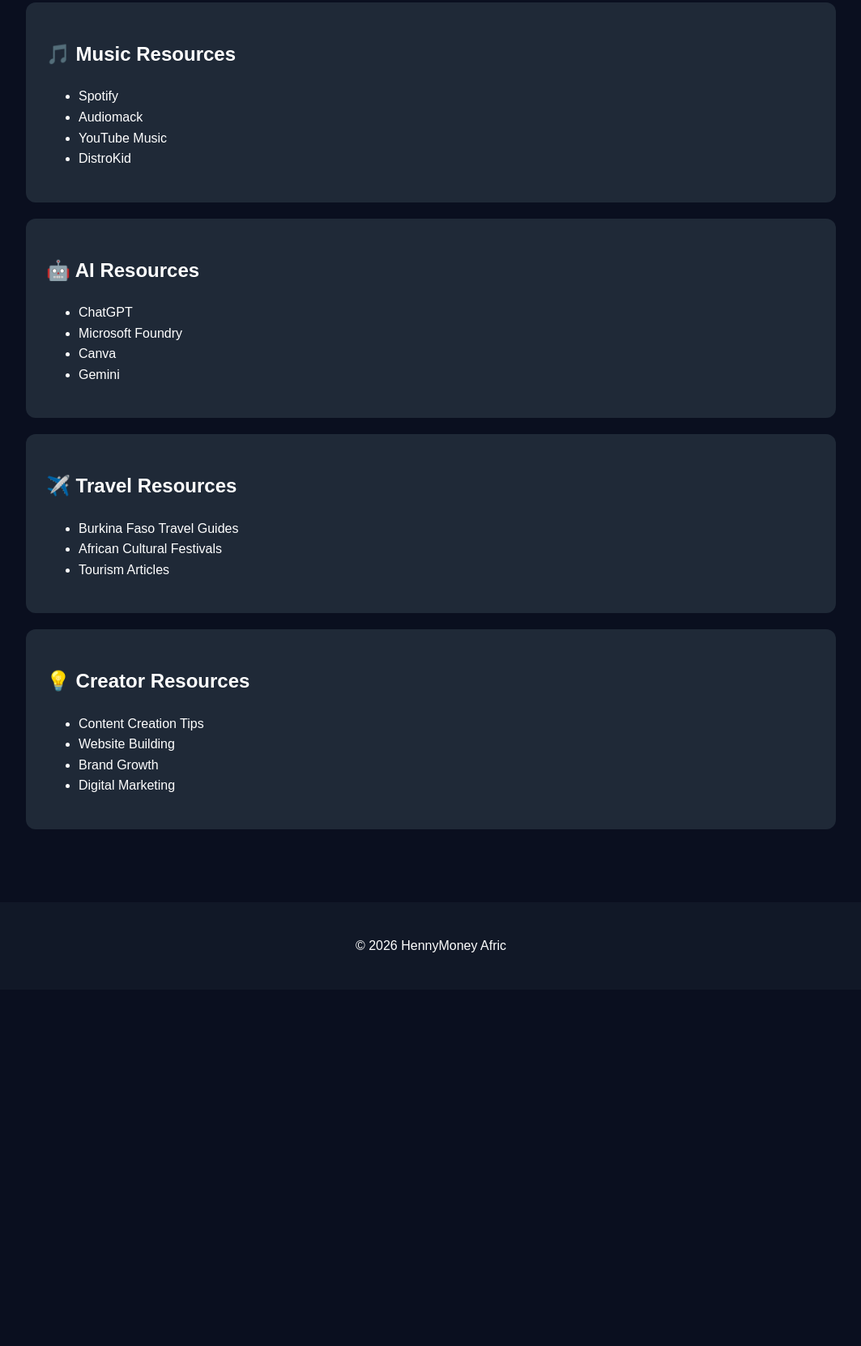
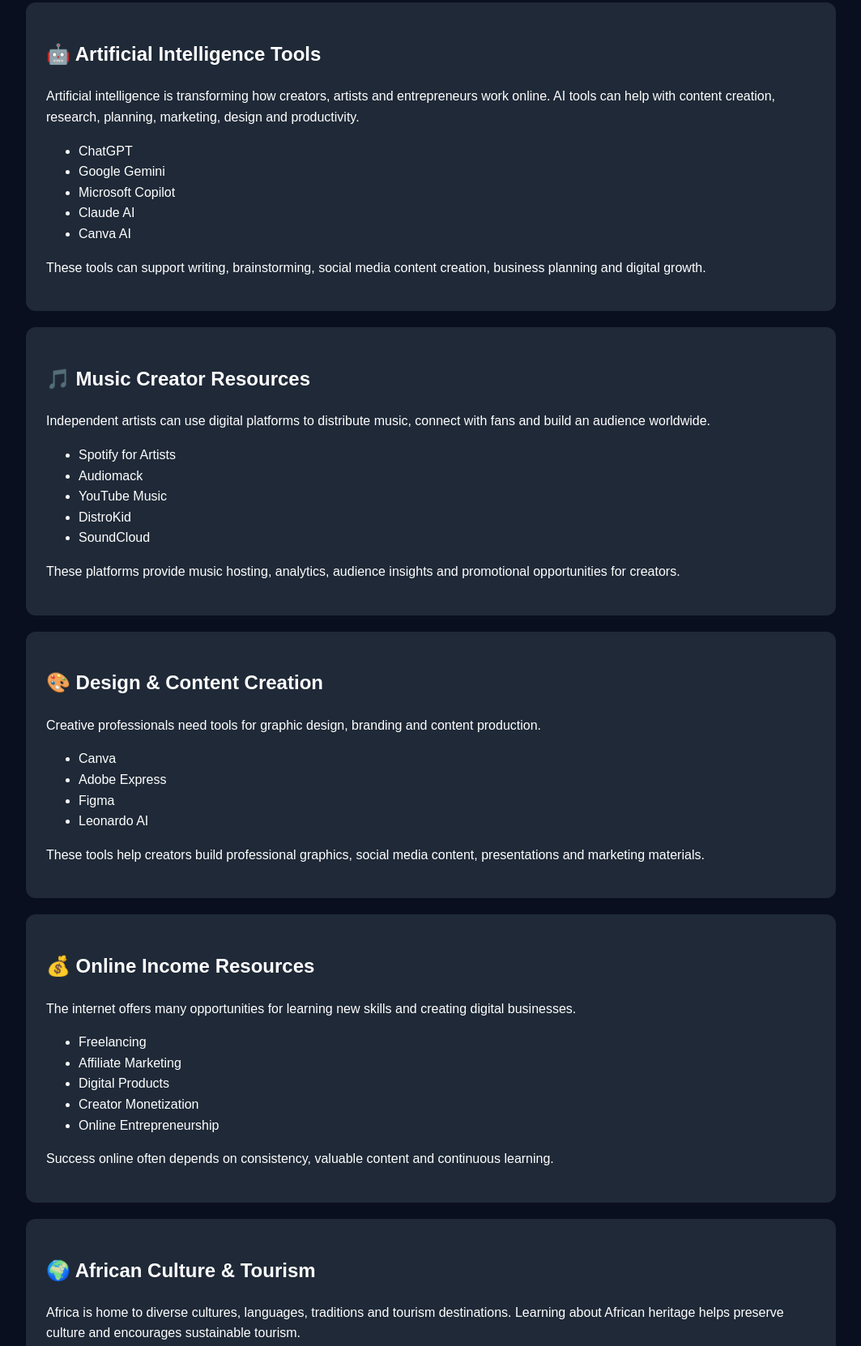
Before and after one commit to HennyMoneyAfric/hennymoneyafrica-, a plain HTML site: page resources.html in a window 1280 px wide. Shown: the part 298-1960 px from the top of the page at 81% size, without its empty margins (108-1171 px from the left). Before the commit the page ends 1520 px from the top, so only its background shows below. Drawn offline with Linux system fonts and the light colour scheme.

Commit message:
Update resources.html
Improve resources page with detailed content

Signed-off-by: Hennymoneyafric <hennymoneyafric@gmail.com>

```diff
--- a/resources.html
+++ b/resources.html
@@ -74,46 +74,66 @@ footer{
 <a href="resources.html">Resources</a>
 </nav>
 
-<div class="container">
-
-<div class="card">
-<h2>🎵 Music Resources</h2>
-<ul>
-<li>Spotify</li>
+<div class="container"><div class="card">
+<h2>🤖 Artificial Intelligence Tools</h2><p>
+Artificial intelligence is transforming how creators, artists and entrepreneurs work online. AI tools can help with content creation, research, planning, marketing, design and productivity.
+</p><ul>
+<li>ChatGPT</li>
+<li>Google Gemini</li>
+<li>Microsoft Copilot</li>
+<li>Claude AI</li>
+<li>Canva AI</li>
+</ul><p>
+These tools can support writing, brainstorming, social media content creation, business planning and digital growth.
+</p></div><div class="card">
+<h2>🎵 Music Creator Resources</h2><p>
+Independent artists can use digital platforms to distribute music, connect with fans and build an audience worldwide.
+</p><ul>
+<li>Spotify for Artists</li>
 <li>Audiomack</li>
 <li>YouTube Music</li>
 <li>DistroKid</li>
-</ul>
-</div>
+<li>SoundCloud</li>
+</ul><p>
+These platforms provide music hosting, analytics, audience insights and promotional opportunities for creators.
+</p></div><div class="card">
+<h2>🎨 Design & Content Creation</h2><p>
+Creative professionals need tools for graphic design, branding and content production.
+</p><ul>
+<li>Canva</li>
+<li>Adobe Express</li>
+<li>Figma</li>
+<li>Leonardo AI</li>
+</ul><p>
+These tools help creators build professional graphics, social media content, presentations and marketing materials.
+</p></div><div class="card">
+<h2>💰 Online Income Resources</h2><p>
+The internet offers many opportunities for learning new skills and creating digital businesses.
+</p><ul>
+<li>Freelancing</li>
+<li>Affiliate Marketing</li>
+<li>Digital Products</li>
+<li>Creator Monetization</li>
+<li>Online Entrepreneurship</li>
+</ul><p>
+Success online often depends on consistency, valuable content and continuous learning.
+</p></div><div class="card">
+<h2>🌍 African Culture & Tourism</h2><p>
+Africa is home to diverse cultures, languages, traditions and tourism destinations. Learning about African heritage helps preserve culture and encourages sustainable tourism.
+</p><ul>
+<li>African Cultural Festivals</li>
+<li>Burkina Faso Tourism</li>
+<li>Historical Sites</li>
+<li>Travel Guides</li>
+<li>Cultural Experiences</li>
+</ul></div><div class="card">
+<h2>📈 Digital Growth & Branding</h2><p>
+Building a strong personal brand helps creators and businesses stand out online. Focus on creating quality content, engaging with audiences and maintaining a consistent digital presence.
+</p><p>
+Successful branding combines creativity, authenticity and long-term commitment.
+</p></div></div>
 
-<div class="card">
-<h2>🤖 AI Resources</h2>
-<ul>
-<li>ChatGPT</li>
-<li>Microsoft Foundry</li>
-<li>Canva</li>
-<li>Gemini</li>
-</ul>
-</div>
 
-<div class="card">
-<h2>✈️ Travel Resources</h2>
-<ul>
-<li>Burkina Faso Travel Guides</li>
-<li>African Cultural Festivals</li>
-<li>Tourism Articles</li>
-</ul>
-</div>
-
-<div class="card">
-<h2>💡 Creator Resources</h2>
-<ul>
-<li>Content Creation Tips</li>
-<li>Website Building</li>
-<li>Brand Growth</li>
-<li>Digital Marketing</li>
-</ul>
-</div>
 
 </div>
 
```
